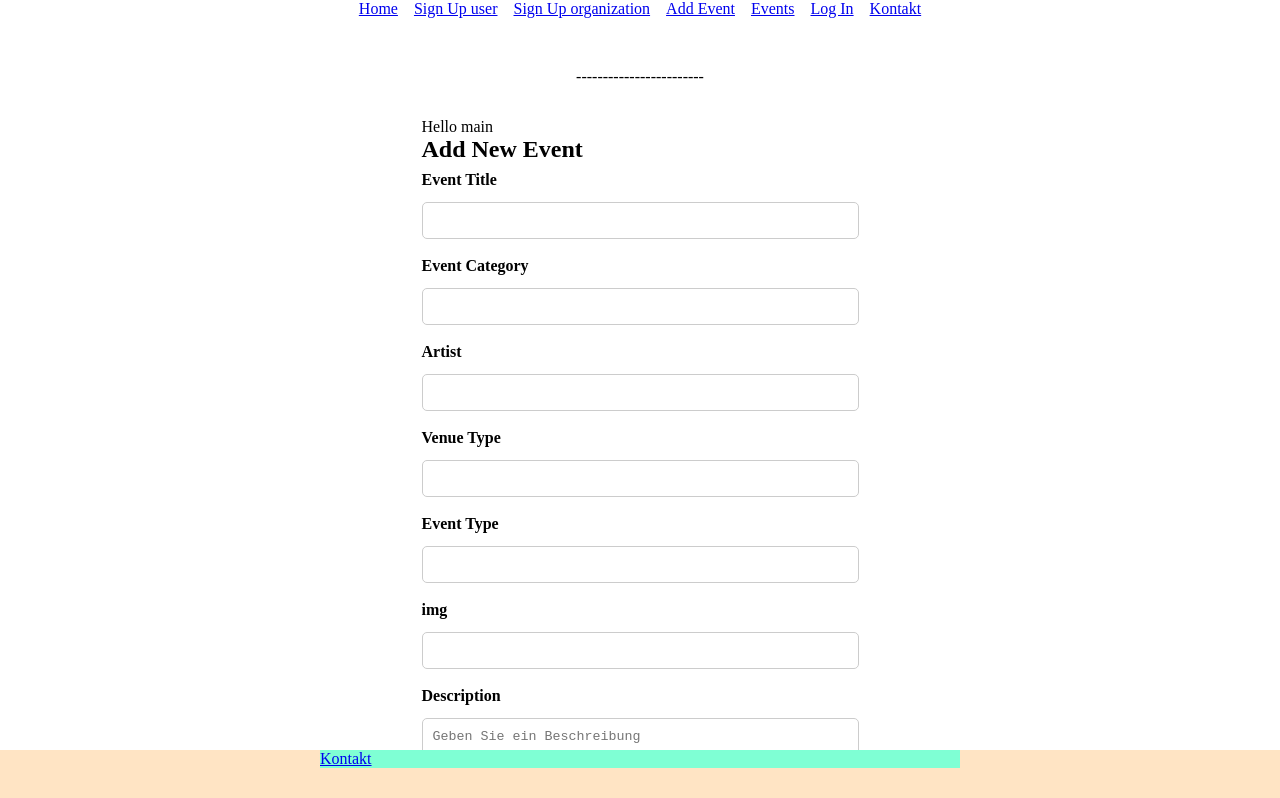
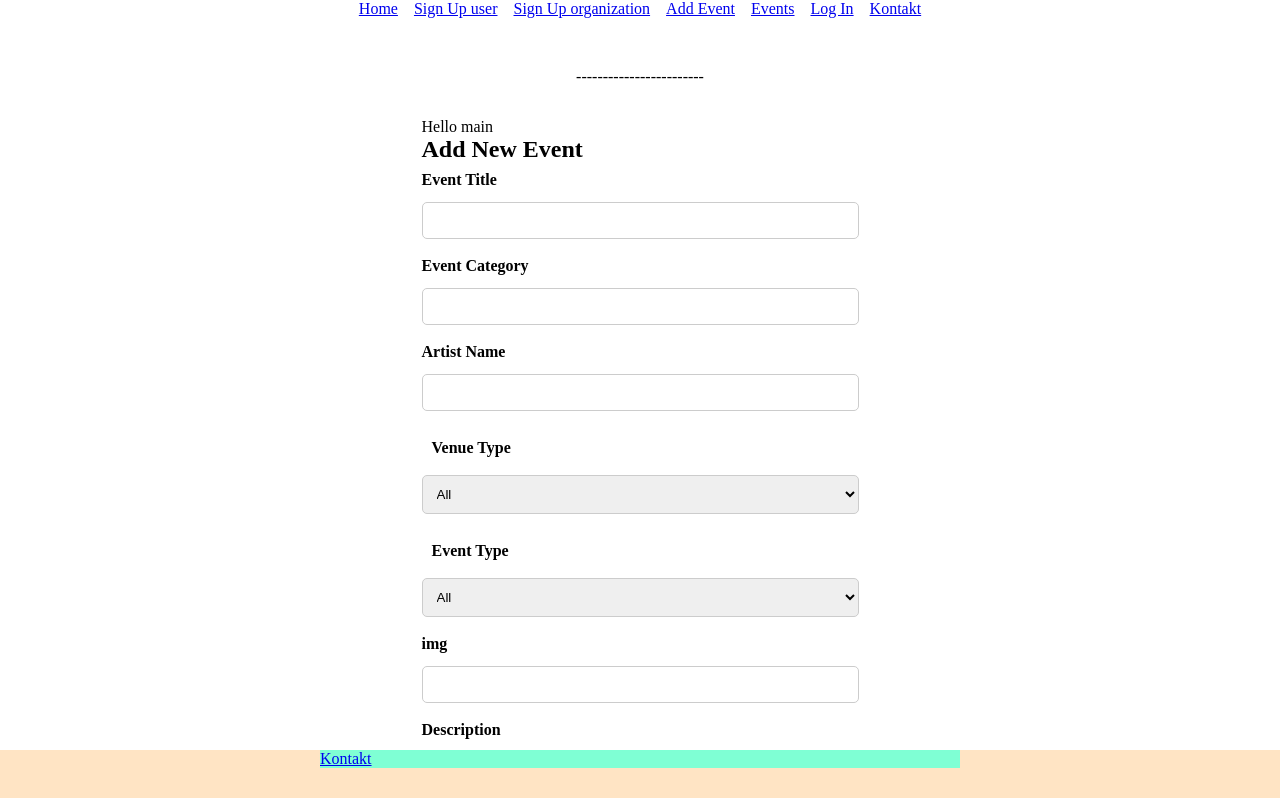
Before and after one commit to NAMASTECH/Kultur-Ausstellungsplattform-frontend, a React (Vite) app: page /event in a window 1280 px wide. Shown: the top 798 px of the page. Built offline with nearby package versions, Linux system fonts and the light colour scheme.

Commit message:
Added Context for Dropdowns

```diff
--- a/src/js/components/Layout/Layout.jsx
+++ b/src/js/components/Layout/Layout.jsx
@@ -1,6 +1,7 @@
 import { Outlet } from "react-router-dom";
 // import { AuthStoreProvider, useAuthStore } from "../hooks/useAuthStore";
 import { AuthStoreProvider } from "../../hooks/useAuthStore";
+import { EventProvider } from "../../context/EventContext.jsx"
 
 import { Footer } from "./Footer.jsx";
 import Header from "./Header.jsx";
@@ -8,6 +9,8 @@ import Header from "./Header.jsx";
 export default function Layout() {
   return (
     <AuthStoreProvider>
+      <EventProvider>
+
         <div className="app">
           <Header />
           <p>------------------------</p>
@@ -19,6 +22,7 @@ export default function Layout() {
           <p>------------------------</p>
           <Footer />
         </div>
+      </EventProvider>
     </AuthStoreProvider>
   );
 }
--- a/src/js/components/SelectComponent.jsx
+++ b/src/js/components/SelectComponent.jsx
@@ -1,20 +1,24 @@
-import React, { useState } from 'react';
+import { useState } from 'react';
 
-const SelectComponent = ({title, values}) => {
+const SelectComponent = ({ title, values, onChange }) => {
   // Zustand für die ausgewählte Option
   const [selectedOption, setSelectedOption] = useState('');
 
   // Handler-Funktion für Änderungen der Auswahl
   const handleSelectChange = (event) => {
     setSelectedOption(event.target.value);
+
+    if (onChange) {
+      onChange(event);
+    }
   };
 
   return (
     <>
-      <label htmlFor="selectOption" style={{margin:"10px", }}>{title}</label>
+      <label htmlFor="selectOption" style={{ margin: "10px", }}>{title}</label>
       <select id="selectOption" value={selectedOption} onChange={handleSelectChange}>
         {
-            values.map(value => {return <option key={value} value={value.toLowerCase()}>{value}</option>})
+          values.map(value => { return <option key={value} value={value.toLowerCase()}>{value}</option> })
         }
       </select>
 
--- /dev/null
+++ b/src/js/context/EventContext.jsx
@@ -0,0 +1,25 @@
+import { createContext, useState, useEffect } from "react";
+
+export const EventContext = createContext();
+
+export const EventProvider = ({ children }) => {
+  // TO DO: Fetch eventTypes, venueTypes and eventCategories from an API
+
+  // const [eventTypes, setEventTypes] = useState("");
+  // const [venueTypes, setVenueTypes] = useState("");
+
+  // useEffect(() => {
+  // ...
+  // }, []);
+
+  // OR
+  // define them here, for example:
+  const eventTypes = ["All", "Ausstellung", "Auktion", "Messe", "Vortrag", "Festival"];
+  const venueTypes = ["All", "Museum", "Galerie", "Messe", "Auktionshaus", "Akademie"];
+
+  return (
+    <EventContext.Provider value={{ eventTypes, venueTypes }}>
+      {children}
+    </EventContext.Provider>
+  );
+};
--- a/src/js/views/event/AddEventForm.jsx
+++ b/src/js/views/event/AddEventForm.jsx
@@ -1,13 +1,16 @@
 // Hier kommen alle wichtigen Imports rein. Z.B. die eingebauten Hooks von react
-import { useEffect, useState } from "react";
+import { useEffect, useState, useContext } from "react";
 
 // Imports von benoetigten Paketen
 import axios from "axios";
 
+import { EventContext } from "../../context/EventContext.jsx"
+import SelectComponent from "../../components/SelectComponent.jsx"
+
 export default function AddEventForm() {
   // Eckdaten
   const [eventTitle, setEventTitle] = useState("");
-  const [artist, setArtist] = useState("");
+  const [artistName, setArtistName] = useState("");
   const [eventType, setEventType] = useState("");
   const [eventCategory, setEventCategory] = useState("");
   const [img, setImg] = useState("");
@@ -36,7 +39,7 @@ export default function AddEventForm() {
     validateForm();
   }, [
     eventTitle,
-    artist,
+    artistName,
     eventType,
     img,
     eventCategory,
@@ -60,7 +63,7 @@ export default function AddEventForm() {
 
     const userData = {
       eventTitle,
-      artist,
+      artistName,
       eventType,
       img,
       eventCategory,
@@ -99,8 +102,8 @@ export default function AddEventForm() {
   const handleEventTitleChange = (evt) => {
     setEventTitle(evt.target.value);
   };
-  const handleArtistChange = (evt) => {
-    setArtist(evt.target.value);
+  const handleArtistNameChange = (evt) => {
+    setArtistName(evt.target.value);
   };
   const handleImgChange = (evt) => {
     setImg(evt.target.value);
@@ -158,7 +161,7 @@ export default function AddEventForm() {
     // Pruefe, ob alle Felder befuellt
     const isValid =
       eventTitle !== "" &&
-      artist !== "" &&
+      artistName !== "" &&
       eventType !== "" &&
       img !== "" &&
       eventCategory !== "" &&
@@ -179,6 +182,10 @@ export default function AddEventForm() {
     setConfirmBtnActive(isValid);
   };
 
+
+  // EventContext konsumieren
+  const { eventTypes, venueTypes } = useContext(EventContext);
+
   return (
     <form className="register-form" onSubmit={handleSubmit}>
       <h2>Add New Event</h2>
@@ -190,13 +197,15 @@ export default function AddEventForm() {
         value={eventCategory}
         onChange={handleEventCategoryChange}
       />
-      <label>Artist</label>
-      <input type="text" value={artist} onChange={handleArtistChange} />
-      <label>Venue Type</label>
-      <input type="text" value={venueType} onChange={handleVenueTypeChange} />
+      <label>Artist Name</label>
+      <input type="text" value={artistName} onChange={handleArtistNameChange} />
+      {/* <label>Venue Type</label> */}
+      {/* <input type="text" value={venueType} onChange={handleVenueTypeChange} /> */}
+      <SelectComponent title="Venue Type" value={venueType} values={venueTypes} onChange={handleVenueTypeChange} />
 
-      <label>Event Type</label>
-      <input type="text" value={eventType} onChange={handleEventTypeChange} />
+      {/* <label>Event Type</label> */}
+      {/* <input type="text" value={eventType} onChange={handleEventTypeChange} /> */}
+      <SelectComponent title="Event Type" value={eventType} values={eventTypes} onChange={handleEventTypeChange} />
       <label>img</label>
       <input type="text" value={img} onChange={handleImgChange} />
       <label>Description</label>
--- a/src/js/views/event/EventDetails.jsx
+++ b/src/js/views/event/EventDetails.jsx
@@ -55,6 +55,7 @@ export default function EventDetails() {
 
     // useEffect(() => {
     //     // TODO use pagination when implemented
+    //      useParams(), um die Event ID zu holen
     //     axios
     //         .get(`/api/event/655385b829ea2d760abf6a4a`, {
     //             // .get(`${import.meta.env.VITE_API_BASE_URL}/api/events`, {
--- a/src/js/views/event/EventOverview.jsx
+++ b/src/js/views/event/EventOverview.jsx
@@ -1,5 +1,6 @@
 import axios from "axios";
-import { useEffect, useState } from "react";
+import { useContext, useEffect, useState } from "react";
+import { EventContext } from '../../context/EventContext';
 import EventCard from "../../components/EventCard.jsx";
 import SelectComponent from "../../components/SelectComponent.jsx";
 import { sampleEvents } from "./mock/sampleEvents.js";
@@ -13,6 +14,8 @@ export default function EventOverview() {
   const [dateStart, setDateStart] = useState("");
   const [dateEnd, setDateEnd] = useState("");
   const [eventType, setEventType] = useState("");
+  const [venueType, setVenueType] = useState("");
+
   useEffect(() => {
     // TODO use pagination when implemented
     axios
@@ -26,7 +29,7 @@ export default function EventOverview() {
         },
       })
       .then((resp) => {
-        setEvents(resp.data);
+        setEvents(resp.data.events);
       })
       .catch((err) => {
         console.error(err);
@@ -38,19 +41,29 @@ export default function EventOverview() {
       });
   }, [loading, search_btn]);
 
-  const eventTypes = ["All", "Ausstellung", "Auktion", "Messe", "Vortrag", "Festival"];
-  const venueTypes = ["All", "Museum", "Galerie", "Messe", "Auktionshaus", "Akademie"];
-
   const handleSearchInputChange = (evt) => {
     setSearchTerm(evt.target.value);
+  };
+  console.log(searchTerm);
 
-  };
 
-  const handleEventType = (evt) => {
-    setEventType(evt.target.values);
-    console.log(evt.selected)
+  const handleEventTypeChange = (evt) => {
+    setEventType(evt.target.value);
+    console.log(evt.target.value)
   }
-  console.log(searchTerm);
+  console.log(eventType);
+
+
+  const handleVenueTypeChange = (evt) => {
+    setVenueType(evt.target.value);
+    console.log(evt.target.value)
+  }
+  console.log(venueType)
+
+
+  // EventContext konsumieren
+  const { eventTypes, venueTypes } = useContext(EventContext);
+
   return (
     <div>
       <EventDetails />
@@ -59,8 +72,8 @@ export default function EventOverview() {
 
       <div>
         {/* <h2>Veranstaltungen filtern</h2> */}
-        <SelectComponent title="Event Type" values={eventTypes} onChange={handleEventType} />
-        <SelectComponent title="Venue Type" values={venueTypes} />
+        <SelectComponent title="Event Type" values={eventTypes} onChange={handleEventTypeChange} />
+        <SelectComponent title="Venue Type" values={venueTypes} onChange={handleVenueTypeChange} />
         <label htmlFor="dateStart" style={{ margin: "10px" }}>
           Von
         </label>
@@ -82,7 +95,7 @@ export default function EventOverview() {
           onChange={(evt) => setDateEnd(evt.target.value)}
         />
         {/* <h2> Nach Veranstaltung suchen </h2> */}
-        <label htmlFor="selectOption" style={{ margin: "10px" }}></label>
+        <label htmlFor="event-search_input" style={{ margin: "10px" }}></label>
         <input
           id="event-search_input"
           value={searchTerm}
```
Lines whose indentation alone changed are shown as unchanged.
